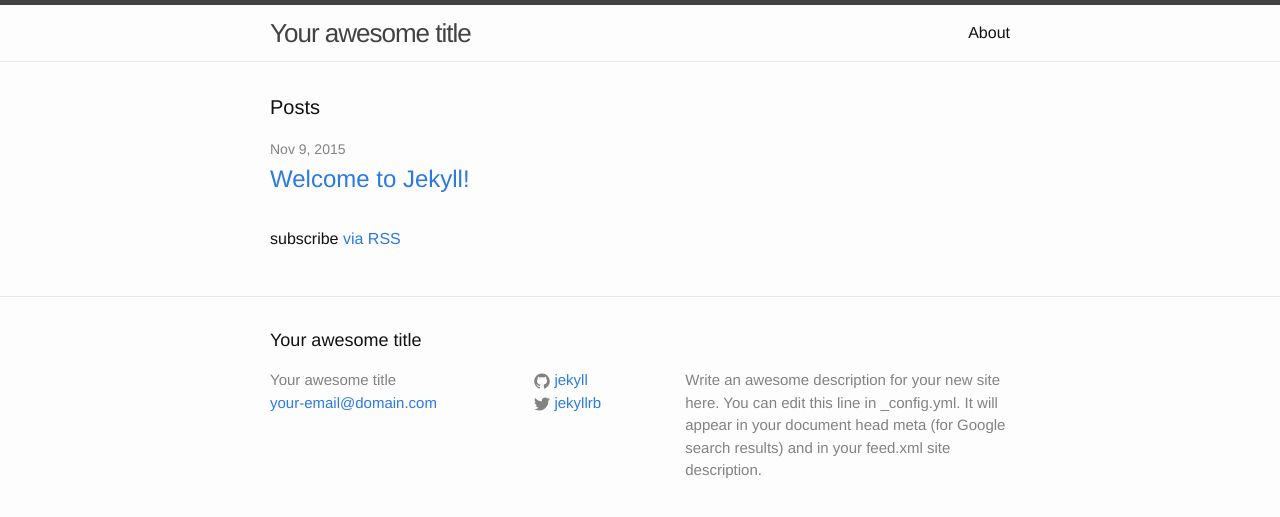
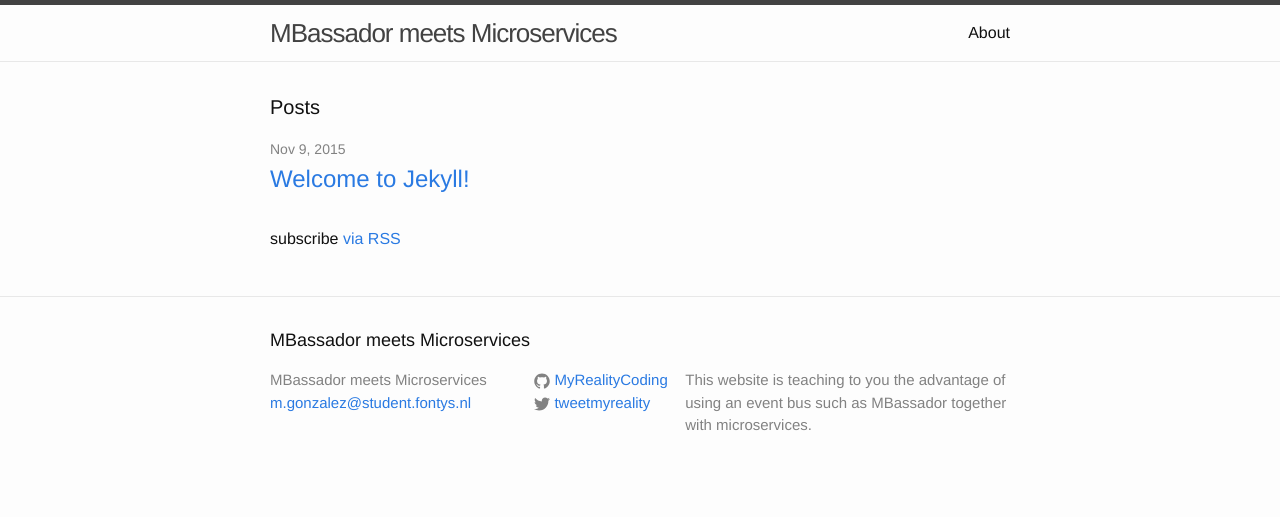
Before and after one commit to sebivenlo/microservices-eventbus, a Jekyll site: the page built from index.html, in a window 1280 px wide. Shown: the top 517 px of the page. Built offline with Jekyll 4.4.1, drawn with Linux system fonts in a browser that asks for light colours.

Commit message:
Add more metadata

```diff
--- a/_config.yml
+++ b/_config.yml
@@ -1,14 +1,13 @@
 # Site settings
-title: Your awesome title
-email: your-email@domain.com
+title: MBassador meets Microservices
+email: m.gonzalez@student.fontys.nl
 description: > # this means to ignore newlines until "baseurl:"
-  Write an awesome description for your new site here. You can edit this
-  line in _config.yml. It will appear in your document head meta (for
-  Google search results) and in your feed.xml site description.
+  This website is teaching to you the advantage of using an event bus such as
+  MBassador together with microservices.
 baseurl: "/microservices-eventbus/" # the subpath of your site, e.g. /blog/
-url: "http://yourdomain.com" # the base hostname & protocol for your site
-twitter_username: jekyllrb
-github_username:  jekyll
+url: "http://sebivenlo.github.io/" # the base hostname & protocol for your site
+twitter_username: tweetmyreality
+github_username:  MyRealityCoding
 
 # Build settings
 markdown: kramdown
```
